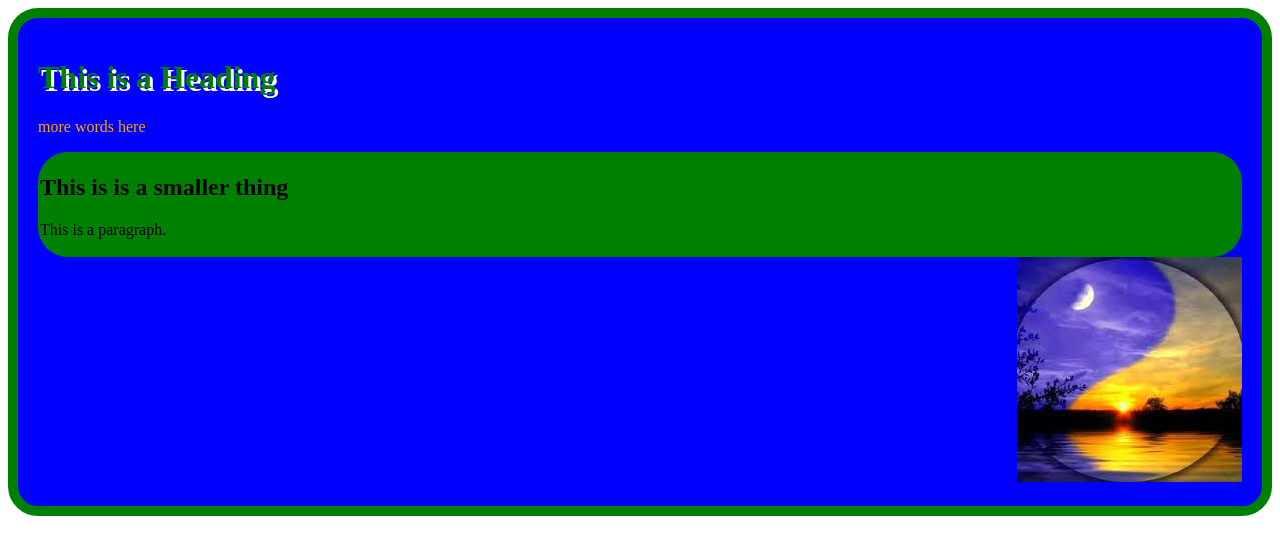
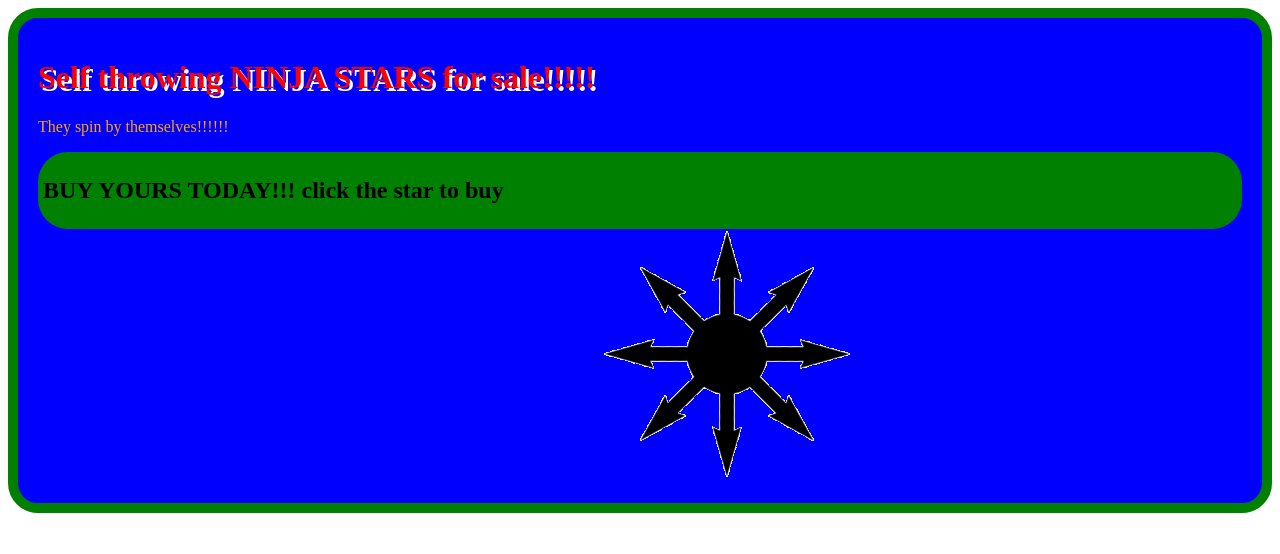
Before and after one commit to JacobDrobena/jacob, a plain HTML site: page index.html in a window 1280 px wide. Drawn offline with Linux system fonts and the light colour scheme.

Commit message:
movement

```diff
--- a/index.html
+++ b/index.html
@@ -8,16 +8,17 @@
 <div>
 
 	<header>
-		<h1 style="text-shadow:3px 3px white; color: green">This is a Heading</h1>
-		<p style ="color: orange">more words here</p>
+		<h1 style="text-shadow:3px 3px white; color: #FF0000">Self throwing NINJA STARS for sale!!!!!</h1>
+		<p style ="color: orange">They spin by themselves!!!!!!</p>
 	</header>
 
-	<section style="background-color: green; padding: 2px; border-radius:30px;">
-		<h2>This is is a smaller thing</h2>
-		<p>This is a paragraph.</p>
+	<section style="background-color: green; padding: 5px; border-radius:30px;">
+		<h1>BUY YOURS TODAY!!! click the star to buy</h1>
 	</section>
 
-	<img src = "download.jpg";>
+
+	<a href="rotate.gif"><img src = "rotate.gif" alt="fancy picture"/></a>
+
 </div>
 </body>
 </html>
--- a/whatever.css
+++ b/whatever.css
@@ -10,7 +10,7 @@ div{
 
 img{
 	position:relative;
-	-webkit-animation: fancy-picture 5s infinite alternate;
+	-webkit-animation: fancy-picture 3s infinite alternate;
 }
 
 @-webkit-keyframes fancy-picture
```
Also changed, not shown: rotate.gif (added), 2 other files.
